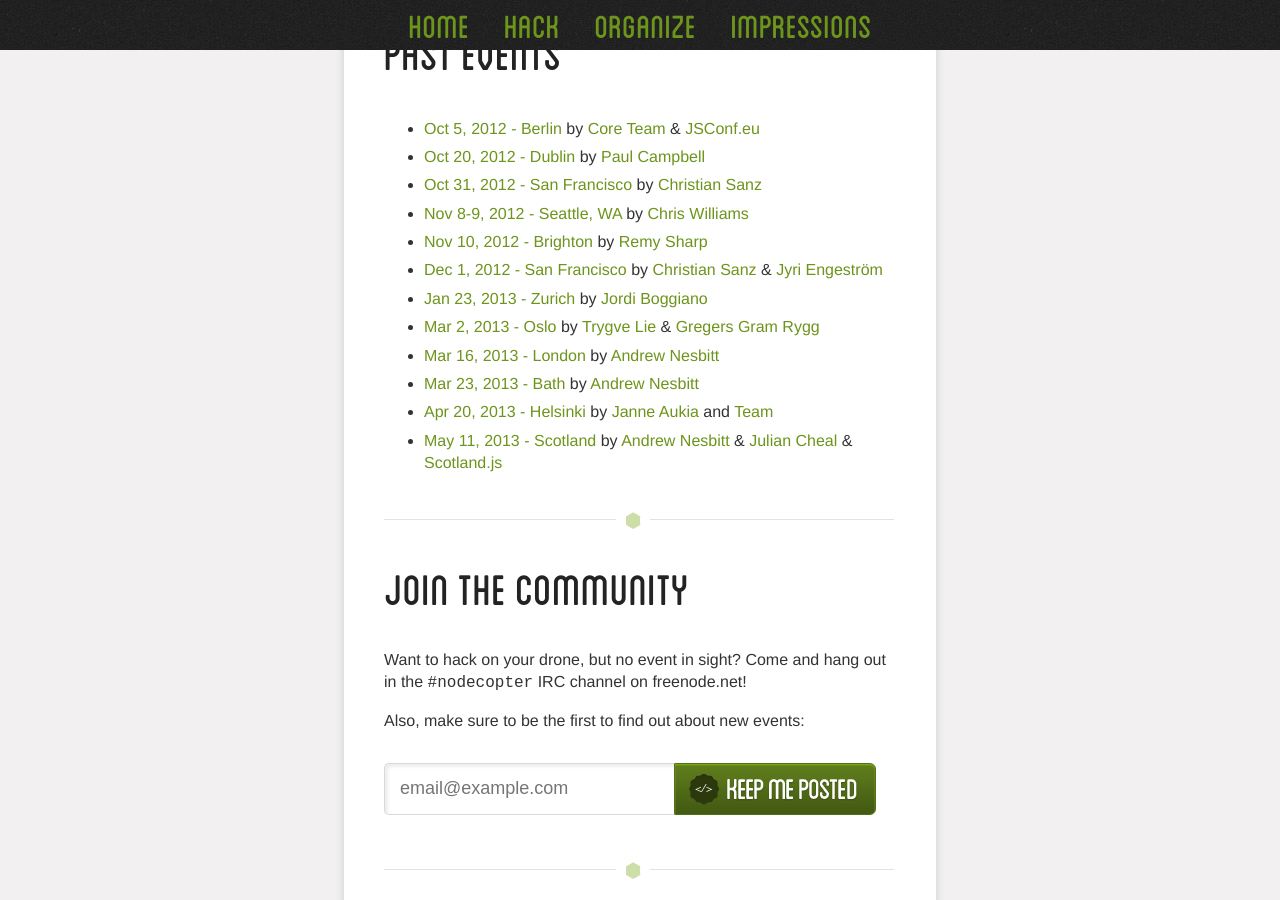
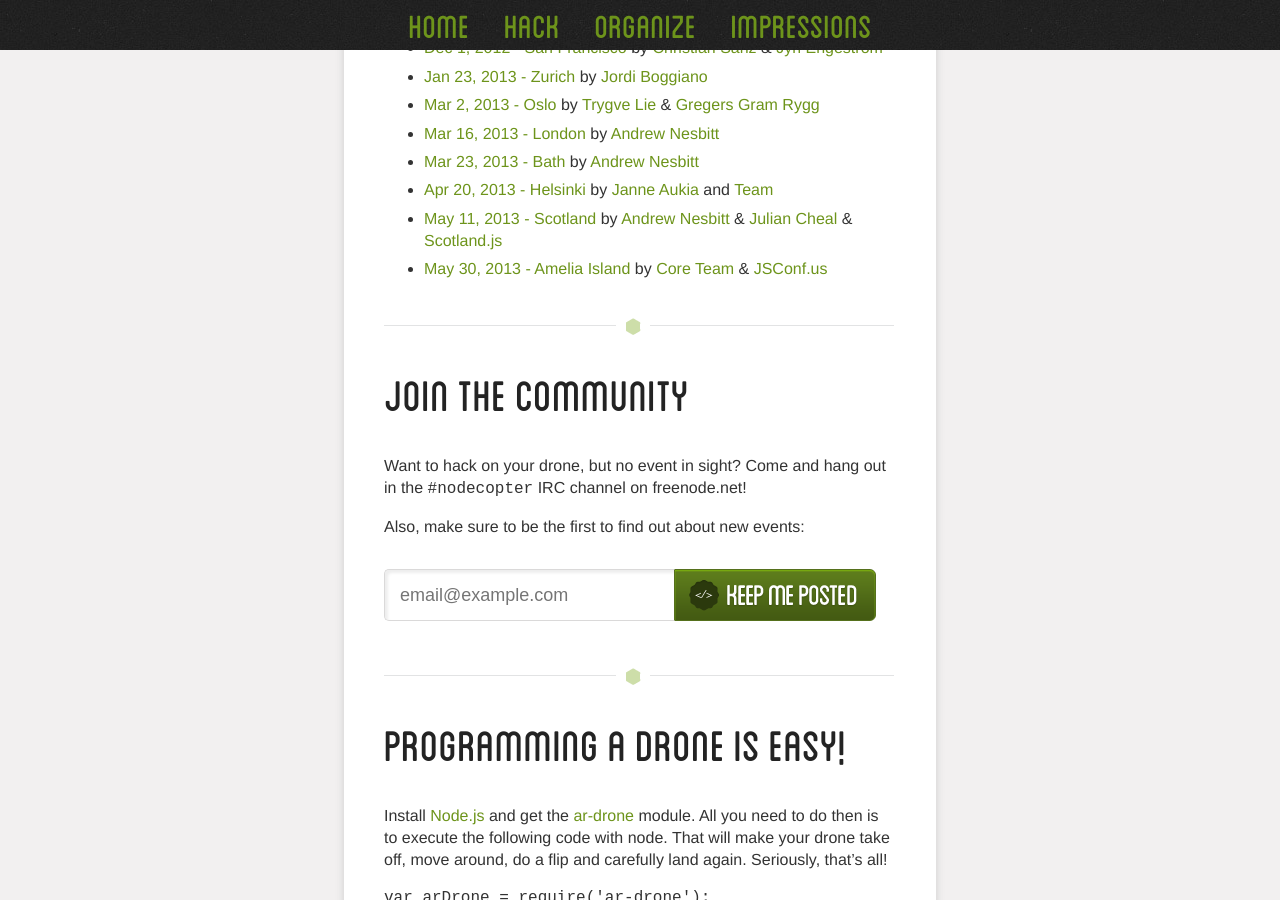
Before and after one commit to nodecopter/nodecopter.com, a Jekyll site: the page built from index.md, in a window 1280 px wide and 900 px high, scrolled down 1340 px. Built offline with Jekyll 4.4.1, drawn with Linux system fonts in a browser that asks for light colours; Markdown is read by kramdown in place of the engine named in the settings.

Commit message:
Moved Amelia Island into past events

```diff
--- a/index.md
+++ b/index.md
@@ -22,9 +22,6 @@ title: The NodeCopter - Programming flying robots with node.js
 <hr>
 
 <h2 id="upcoming-events"><a href="#upcoming-events">Upcoming Events</a></h2>
-<div class="upcoming-events">
-  <a href="/2013/amelia-island/may-30"><img src="img/jsconfus-location.png" /></a>
-</div>
 
 * [July 27, 2013 - Manchester](/2013/manchester/july-27) by [Andrew Nesbitt](https://twitter.com/teabass)
 
@@ -44,6 +41,7 @@ title: The NodeCopter - Programming flying robots with node.js
 * [Mar 23, 2013 - Bath](/2013/bath/mar-23) by [Andrew Nesbitt](https://twitter.com/teabass)
 * [Apr 20, 2013 - Helsinki](http://nodecopter.fi/) by [Janne Aukia](https://twitter.com/jaukia) and [Team](http://nodecopter.fi/)
 * [May 11, 2013 - Scotland](/2013/scotland/may-11) by [Andrew Nesbitt](https://twitter.com/teabass) & [Julian Cheal](https://twitter.com/juliancheal) & [Scotland.js](http://scotlandjs.com)
+* [May 30, 2013 - Amelia Island](/2013/amelia-island/may-30) by [Core Team](/core) & [JSConf.us](http://2013.jsconf.us/)
 
 <hr>
 
```
